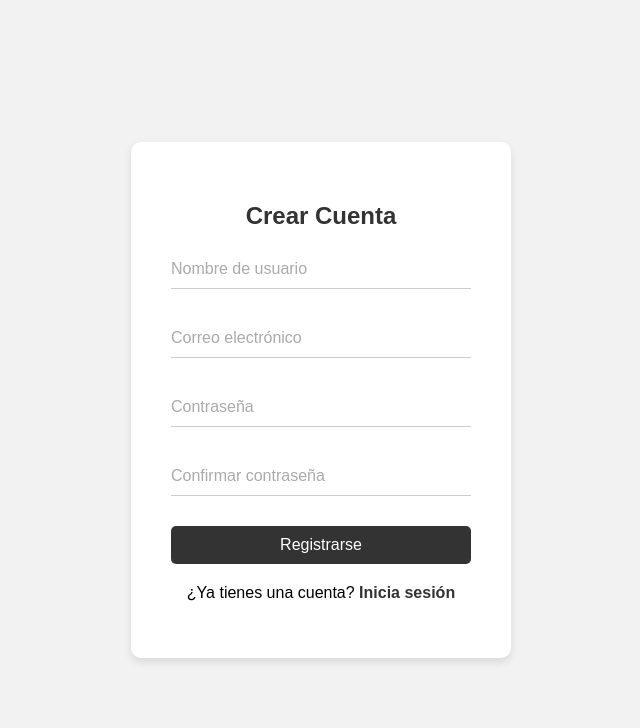
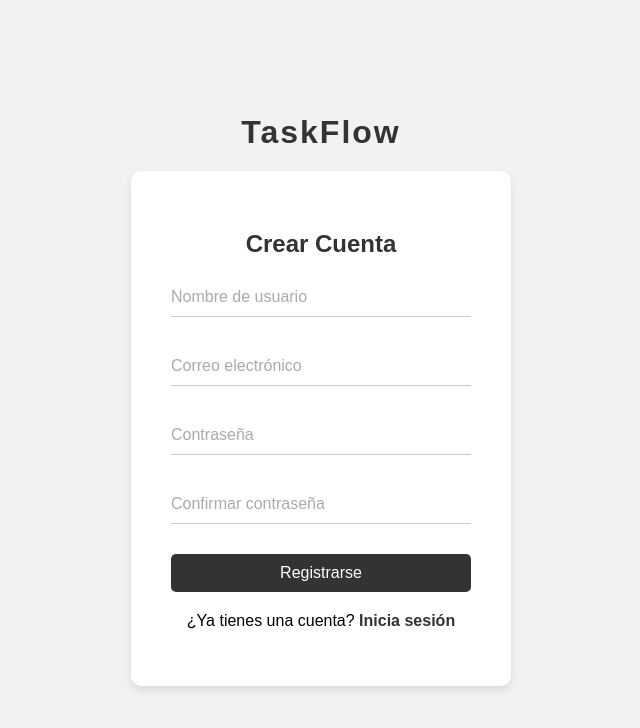
Before and after one commit to GabriHR/ProyectoSoftware_IS, a website: page frontend/public/html/register.html in a window 1280 px wide. Shown: the whole page, without its empty margins (319-959 px from the left). Drawn offline with Linux system fonts and the light colour scheme.

Commit message:
update css y html para implementacion de logo clicable y redirigible a index.html.

```diff
--- a/frontend/public/css/login.css
+++ b/frontend/public/css/login.css
@@ -7,9 +7,23 @@ body {
 
 .login-container {
     display: flex;
+    flex-direction: column; /* Para apilar el logo y el box */
     justify-content: center;
     align-items: center;
     height: 100vh;
+}
+
+.home-logo {
+    margin-bottom: 20px;
+    text-align: center;
+}
+
+.home-logo a {
+    color: #fff;
+    font-size: 2rem;
+    font-weight: bold;
+    text-decoration: none;
+    letter-spacing: 2px;
 }
 
 .login-box {
--- a/frontend/public/css/register.css
+++ b/frontend/public/css/register.css
@@ -10,6 +10,19 @@ body {
 
 .register-container {
     text-align: center;
+}
+
+.home-logo {
+    margin-bottom: 20px;
+    text-align: center;
+}
+
+.home-logo a {
+    color: #333;
+    font-size: 2rem;
+    font-weight: bold;
+    text-decoration: none;
+    letter-spacing: 2px;
 }
 
 .register-box {
--- a/frontend/public/html/register.html
+++ b/frontend/public/html/register.html
@@ -8,6 +8,9 @@
 </head>
 <body>
     <div class="register-container">
+        <div class="home-logo">
+            <a href="/">TaskFlow</a>
+        </div>
         <div class="register-box">
             <h2>Crear Cuenta</h2>
             <form id="register-form">
```
Also changed, not shown: frontend/public/html/admin.html (+3 -2 lines), frontend/public/html/login.html (+4 -4 lines), frontend/public/html/user.html (+3 -2 lines).
